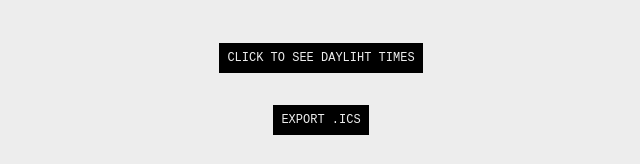
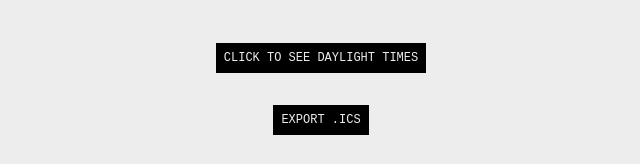
Before and after one commit to ja-svoboda/cirCal, a website: page index.html in a window 1280 px wide. Shown: the part 255-419 px from the top of the page, 319-959 px from the left. Drawn offline with Linux system fonts and the light colour scheme.

Commit message:
hmtl update

```diff
--- a/index.html
+++ b/index.html
@@ -29,7 +29,7 @@
 </div>
 
 <div class="buttons">
-<button onclick=getSunTimes() class="button">click to see dayliht times</button>
+<button onclick=getSunTimes() class="button">click to see daylight times</button>
 <button onclick=createICalEvent() class="button">export .ics</button>
 </div>
 
```
